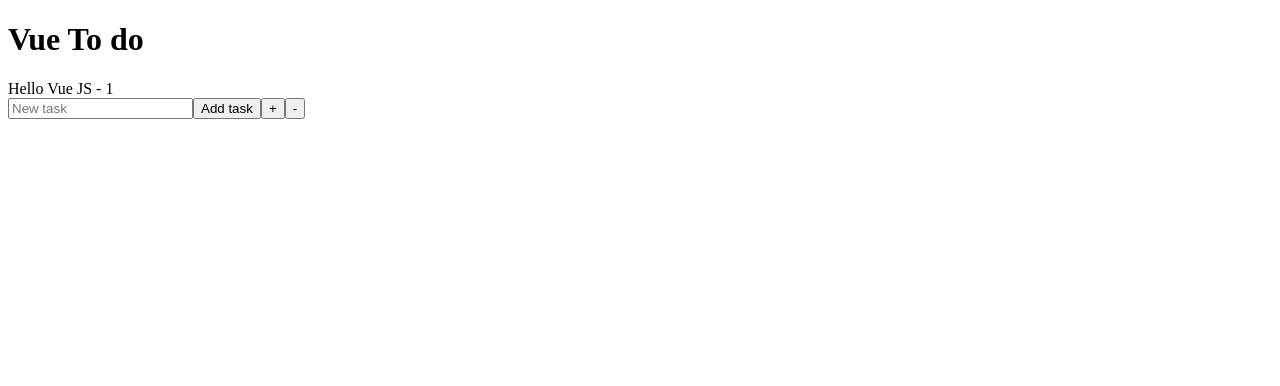
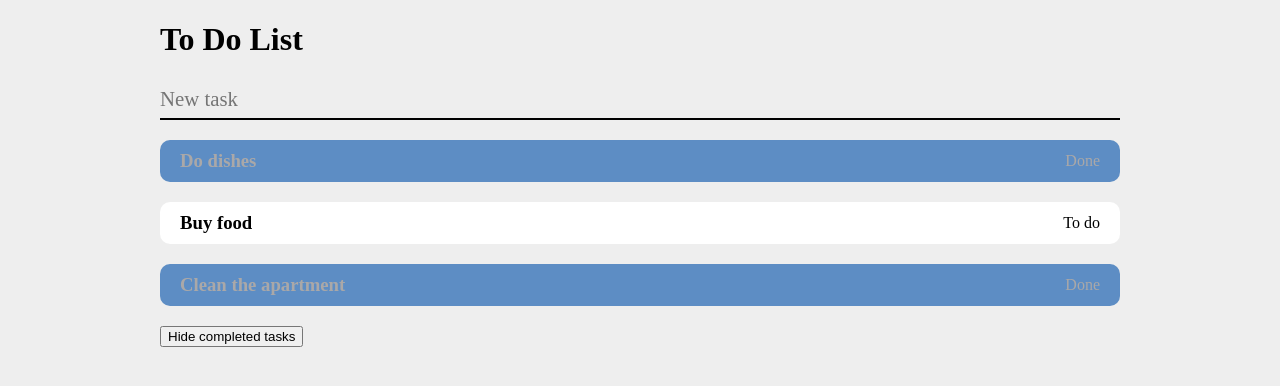
Before and after one commit to SaltyLobster/VueProj, a plain HTML site: page index.html in a window 1280 px wide. Drawn offline with nearby package versions, Linux system fonts and the light colour scheme.

Commit message:
Started Vue to do project

```diff
--- a/app.js
+++ b/app.js
@@ -1,26 +1,40 @@
-let id = 1
-
-const app = Vue.createApp( {
+const app = Vue.createApp({
   data() {
-        const message = ("Hello Vue JS")
-        const count = 1
-        const todos = Vue.ref([])
-        const todoText = ""
-        return {message, count, todos}
+    return {
+      showCompletedTasks: true,
+      newTask: '',
+      tasks: [
+        { title: 'Do dishes', isDone: true },
+        { title: 'Buy food', isDone: false },
+        { title: 'Clean the apartment', isDone: true }
+      ]
+    }
+  },
+  computed: {
+    filteredTasks() {
+      if (this.showTasks){
+        return this.tasks
+      }
+      else {
+        return this.tasks.filter(task => this.showCompletedTasks || !task.isDone);
+      }
+    }
   },
   methods: {
-    createLine() {
-        const todo = {id: id++, text: this.todoText}
-        this.todos.push(todo)
+    toggleDone(task) {
+      task.isDone = !task.isDone;
     },
-    removeTask: function (event) {
-        console.log(event)
-        if (this.count == 0) {
-            return
+    addTask() {
+      if (this.newTask.trim() !== '') {
+        this.tasks.push({ title: this.newTask, isDone: false });
+        this.newTask = '';
       }
-        this.count--
-        return {count}
+    },
+    toggleShowCompletedTasks() {
+      console.log("click")
+      this.showCompletedTasks = !this.showCompletedTasks;
     }
   }
-})
-app.mount('#app')
+});
+
+app.mount('#app');
--- a/index.html
+++ b/index.html
@@ -3,27 +3,63 @@
 <head>
   <meta charset="UTF-8">
   <meta name="viewport" content="width=device-width, initial-scale=1.0">
-    <title>Vue Training</title>
-    <script src="https://unpkg.com/vue@3.0.2/dist/vue.global.js"></script>
+  <title>Learning Vue</title>
+  <script src="https://unpkg.com/vue@3.0.0"></script>
+  <style>
+    body {
+      background: #eee;
+      max-width: 960px;
+      margin: 20px auto;
+    }
+    p, h3, ul {
+      margin: 0;
+      padding: 0;
+    }
+    li {
+      list-style-type: none;
+      background: #fff;
+      margin: 20px auto;
+      padding: 10px 20px;
+      border-radius: 10px;
+      display: flex;
+      align-items: center;
+      justify-content: space-between;
+    }
+    li.isDone {
+      background: #5d8dc4;
+      color: #aaa8a8;
+    }
+    .form_field {
+      font-family: inherit;
+      width: 100%;
+      border: 0;
+      border-bottom: 2px solid #000000;
+      outline: 0;
+      font-size: 1.3rem;
+      color: #000000;
+      padding: 7px 0;
+      background: transparent;
+      transition: border-color 0.2s;
+    }
+  </style>
 </head>
 <body>
-    <h1>Vue To do</h1>
-
+  <h1>To Do List</h1>
   <div id="app">
-        {{ message }} - {{ count }}
-        <form>
-            <input v-model="todoText" requried placeholder="New task">
-            <button @click="createLine">Add task</button>
-            <button @click="count++">+</button>
-            <button @click="removeTask">-</button>
-        </form>
+    <input v-model="newTask" class="form_field" required placeholder="New task" @keyup.enter="addTask">
       <ul>
-        <li v-for="todo in todos" :key="todo.id">
-            {{ todo.id }} - {{ todo.text }}
+        <li v-for="task in filteredTasks" :key="task.title" :class="{ isDone: task.isDone }" @click="toggleDone(task)">
+          <h3>{{ task.title }}</h3>
+          <span v-if="task.isDone">Done</span>
+          <span v-else>To do</span>
         </li>
       </ul>
+    <button @click="toggleShowCompletedTasks">
+      <span v-if="showCompletedTasks">Hide completed tasks</span>
+      <span v-else>Show all tasks</span>
+    </button>
+
   </div>
-
   <script src="app.js"></script>
 </body>
 </html>
```
Lines whose indentation alone changed are shown as unchanged.
